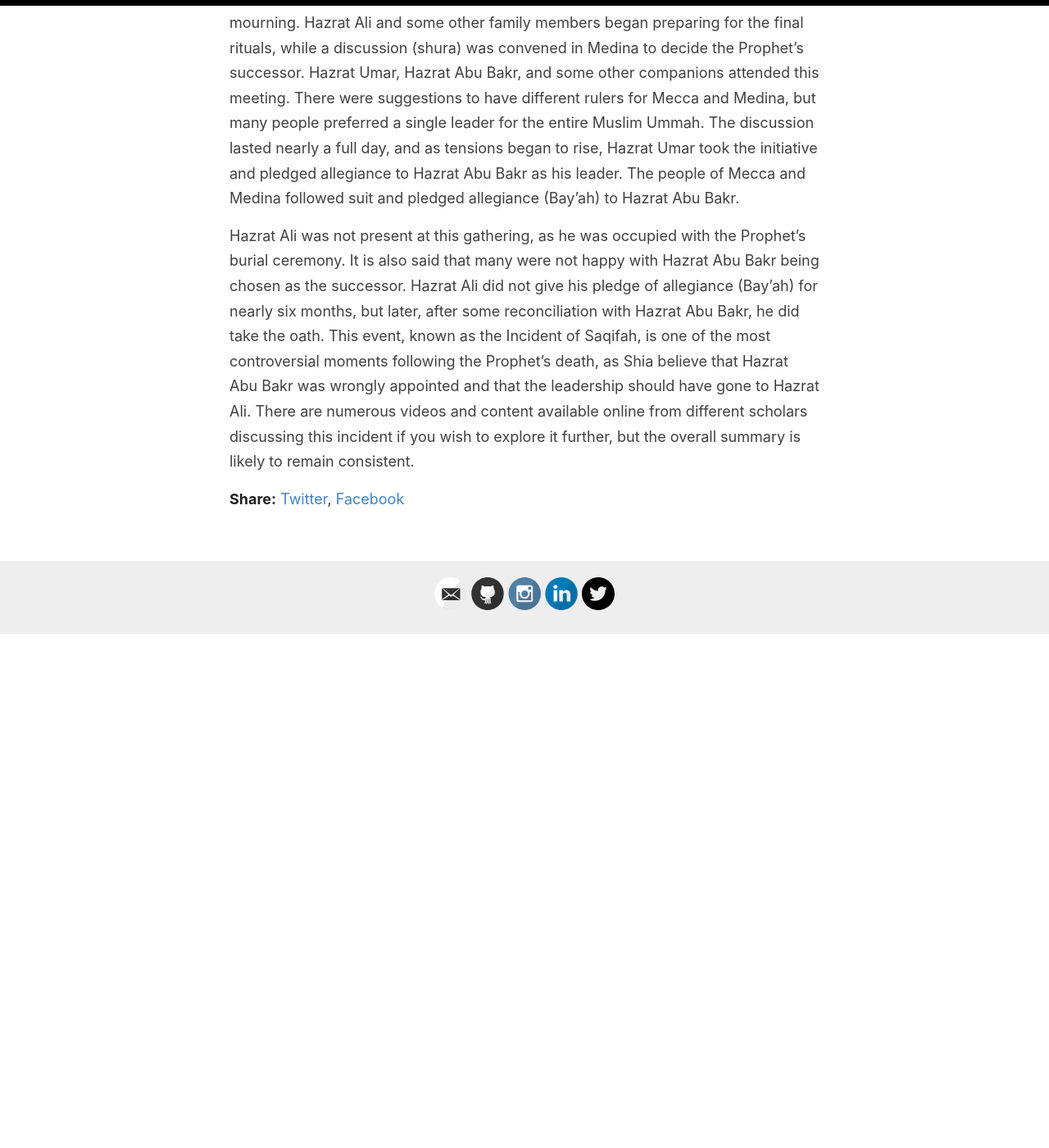
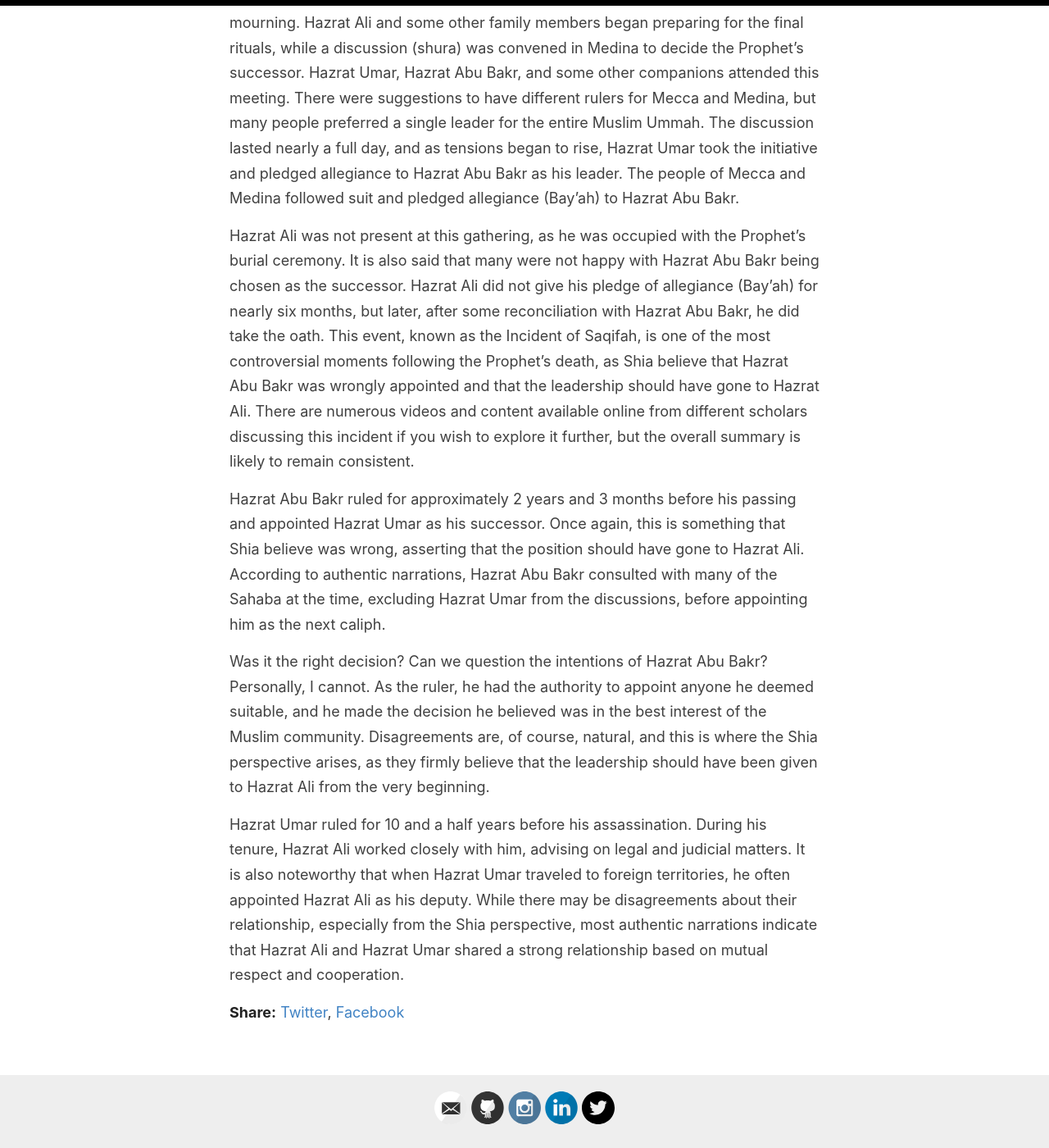
Before and after one commit to Ubaidbutt/ubaidbutt.github.io, a Jekyll site: the page built from _posts/2024-11-29-shia-sunni-conflict.md, in a window 1280 px wide and 1400 px high, scrolled down 2101 px. Shown: the whole window at 82% size. Built offline with Jekyll 4.4.1, drawn with Linux system fonts in a browser that asks for light colours; before the commit the page ends 2875 px from its top, so only the background shows below that.

Commit message:
Added hazrat umar

```diff
--- a/_posts/2024-11-29-shia-sunni-conflict.md
+++ b/_posts/2024-11-29-shia-sunni-conflict.md
@@ -23,3 +23,9 @@ However, the reality is that if this was indeed the Prophet's intent, he could h
 After the death of the Prophet, everyone was, understandably, in a state of mourning. Hazrat Ali and some other family members began preparing for the final rituals, while a discussion (shura) was convened in Medina to decide the Prophet's successor. Hazrat Umar, Hazrat Abu Bakr, and some other companions attended this meeting. There were suggestions to have different rulers for Mecca and Medina, but many people preferred a single leader for the entire Muslim Ummah. The discussion lasted nearly a full day, and as tensions began to rise, Hazrat Umar took the initiative and pledged allegiance to Hazrat Abu Bakr as his leader. The people of Mecca and Medina followed suit and pledged allegiance (Bay'ah) to Hazrat Abu Bakr.
 
 Hazrat Ali was not present at this gathering, as he was occupied with the Prophet's burial ceremony. It is also said that many were not happy with Hazrat Abu Bakr being chosen as the successor. Hazrat Ali did not give his pledge of allegiance (Bay'ah) for nearly six months, but later, after some reconciliation with Hazrat Abu Bakr, he did take the oath. This event, known as the Incident of Saqifah, is one of the most controversial moments following the Prophet's death, as Shia believe that Hazrat Abu Bakr was wrongly appointed and that the leadership should have gone to Hazrat Ali. There are numerous videos and content available online from different scholars discussing this incident if you wish to explore it further, but the overall summary is likely to remain consistent.
+
+Hazrat Abu Bakr ruled for approximately 2 years and 3 months before his passing and appointed Hazrat Umar as his successor. Once again, this is something that Shia believe was wrong, asserting that the position should have gone to Hazrat Ali. According to authentic narrations, Hazrat Abu Bakr consulted with many of the Sahaba at the time, excluding Hazrat Umar from the discussions, before appointing him as the next caliph.
+
+Was it the right decision? Can we question the intentions of Hazrat Abu Bakr? Personally, I cannot. As the ruler, he had the authority to appoint anyone he deemed suitable, and he made the decision he believed was in the best interest of the Muslim community. Disagreements are, of course, natural, and this is where the Shia perspective arises, as they firmly believe that the leadership should have been given to Hazrat Ali from the very beginning.
+
+Hazrat Umar ruled for 10 and a half years before his assassination. During his tenure, Hazrat Ali worked closely with him, advising on legal and judicial matters. It is also noteworthy that when Hazrat Umar traveled to foreign territories, he often appointed Hazrat Ali as his deputy. While there may be disagreements about their relationship, especially from the Shia perspective, most authentic narrations indicate that Hazrat Ali and Hazrat Umar shared a strong relationship based on mutual respect and cooperation.
```
